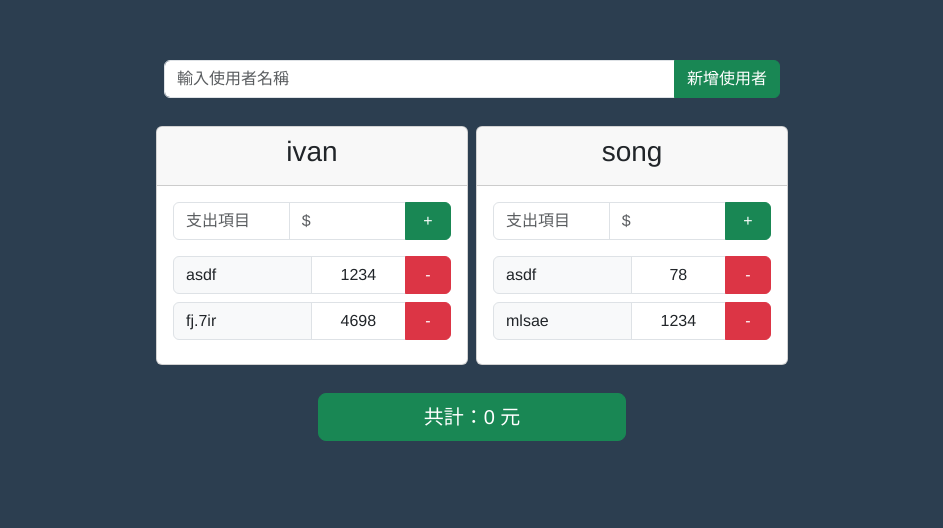
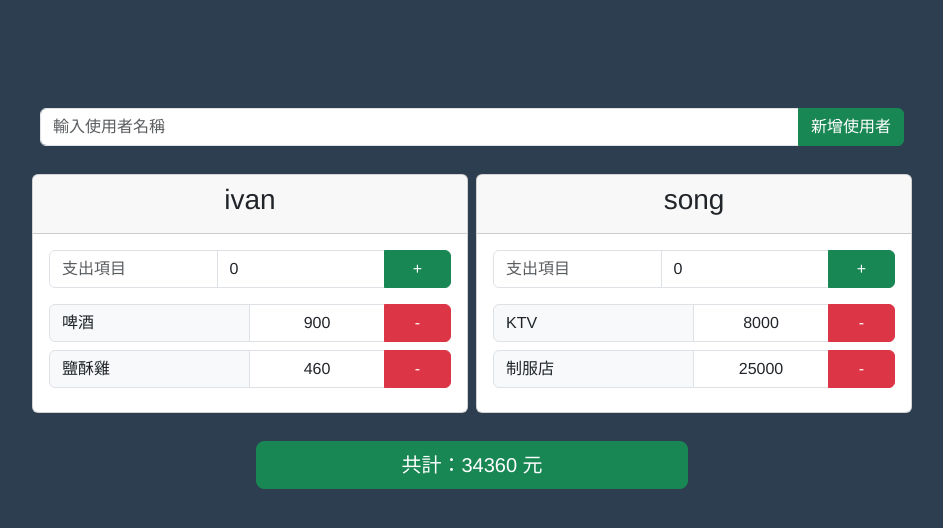
Before and after one commit to changgenglu/accounting-system, a Vue app: page / in a window 1280 px wide. Shown: the top 528 px of the page, without its empty margins (168-1111 px from the left). Built offline with nearby package versions, Linux system fonts and the light colour scheme.

Commit message:
feat: 改善 rwd

```diff
--- a/src/components/HomePage.vue
+++ b/src/components/HomePage.vue
@@ -1,5 +1,5 @@
 <template>
-  <div class="container w-50">
+  <div class="container p-5" :class="{ 'w-75': isShowBody }">
     <div class="row">
       <!-- <h1>多人帳務系統</h1> -->
       <div class="input-group pb-4 col-12">
@@ -47,12 +47,12 @@ export default {
           name: 'ivan',
           expenses: [
             {
-              amount: 1234,
-              item: "asdf"
+              amount: 900,
+              item: "啤酒"
             },
             {
-              amount: 4698,
-              item: "fj.7ir"
+              amount: 460,
+              item: "鹽酥雞"
             },
           ]
         },
@@ -61,12 +61,12 @@ export default {
           name: 'song',
           expenses: [
             {
-              amount: 78,
-              item: "asdf"
+              amount: 8000,
+              item: "KTV"
             },
             {
-              amount: 1234,
-              item: "mlsae"
+              amount: 25000,
+              item: "制服店"
             },
           ]
         },
@@ -150,9 +150,12 @@ export default {
   },
   mounted() {
     this.isMobile();
+    this.expenseAmount= 0
 
   },
 }
 </script>
 
-<style scoped></style>
+<style scoped>
+@media screen and (min-width: 768px) {}
+</style>
```
